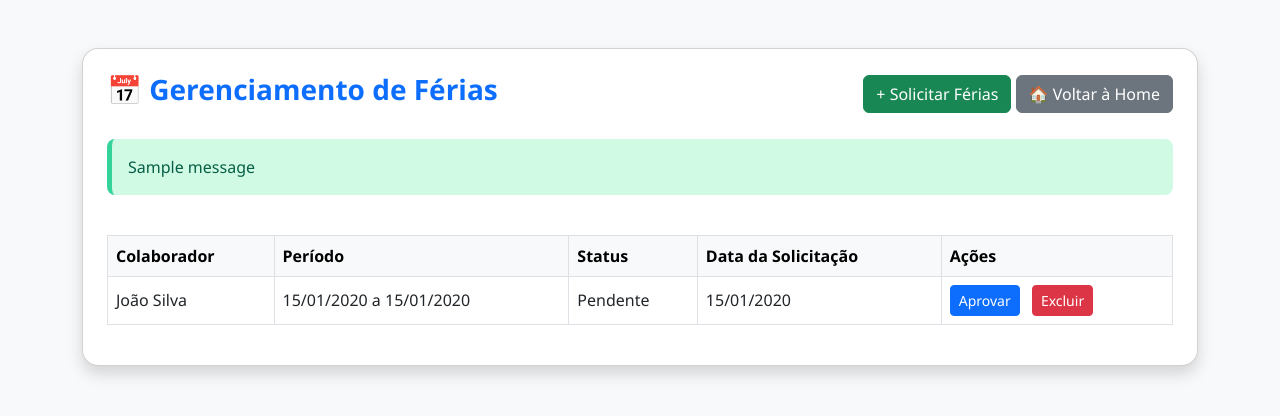
After one commit to HRRBC/dp_ses, a Django app: page /auth/ferias/ in a window 1280 px wide. The commit adds this page. Shown: the top 416 px of the page. Run offline with Django 5.2, Linux system fonts and the light colour scheme; a user stored in the database is signed in; data comes from the database, SQL or seed files in the repository; both versions use the stored data as it was after the commit; tables that the repository leaves empty hold one stand-in row (values such as "Sample post"); one stand-in notice (Sample message) is shown.

Commit message:
Finalizando o projeto
Finalizando o projeto com Script de importação de dados e cadastramento de colaboradores, feito as ultimas duas funções faltantes e finalizado tudo que é necessário para o funcionamento correto do programa. Obrigado a todos que me ajudaram nesse projeto.

```diff
--- a/dp_ses_management/models.py
+++ b/dp_ses_management/models.py
@@ -126,3 +126,23 @@ class Colaborador(models.Model):
 
     def __str__(self):
         return self.nome_completo if self.nome_completo else f"Colaborador {self.registro}"
+
+
+# Esta classe deve ser um modelo separado, não aninhado
+class Ferias(models.Model):
+    STATUS_CHOICES = [
+        ('pendente', 'Pendente'),
+        ('aprovada', 'Aprovada'),
+        ('rejeitada', 'Rejeitada'),
+        ('cancelada', 'Cancelada'),
+    ]
+
+    colaborador = models.ForeignKey(Colaborador, on_delete=models.CASCADE, related_name='ferias')
+    data_inicio = models.DateField(verbose_name="Data de Início")
+    data_fim = models.DateField(verbose_name="Data de Fim")
+    status = models.CharField(max_length=20, choices=STATUS_CHOICES, default='pendente')
+    data_solicitacao = models.DateField(auto_now_add=True)
+    observacoes = models.TextField(blank=True, null=True)
+
+    def __str__(self):
+        return f"Férias de {self.colaborador.nome_completo} ({self.data_inicio} a {self.data_fim})"
--- a/dp_ses_management/urls.py
+++ b/dp_ses_management/urls.py
@@ -16,4 +16,11 @@ urlpatterns = [
     path('gerar-folha-ponto-pdf/', views.gerar_folha_ponto_pdf, name='gerar_folha_ponto_pdf'),
     path('aniversariantes/', views.listar_aniversariantes, name='listar_aniversariantes'),
     path('aniversariantes/pdf/<str:mes>/', views.gerar_aniversariantes_pdf, name='gerar_aniversariantes_pdf'),
+    path('aniversariantes/', views.listar_aniversariantes, name='listar_aniversariantes'),
+    path('aniversariantes/pdf/<str:mes>/', views.gerar_aniversariantes_pdf, name='gerar_aniversariantes_pdf'),
+    # NOVO: Rotas para férias
+    path('ferias/', views.listar_ferias, name='listar_ferias'),
+    path('ferias/solicitar/', views.solicitar_ferias, name='solicitar_ferias'),
+    path('ferias/aprovar/<int:ferias_id>/', views.aprovar_ferias, name='aprovar_ferias'),
+    path('ferias/excluir/<int:ferias_id>/', views.excluir_ferias, name='excluir_ferias'),
 ]
--- a/dp_ses_management/views.py
+++ b/dp_ses_management/views.py
@@ -1,12 +1,12 @@
 from django.shortcuts import render, redirect, get_object_or_404
 from django.contrib.auth import logout
-from .models import Colaborador
 from django.http import HttpResponse
 from django.contrib.auth import authenticate
 from django.contrib.auth import login as login_django
 from django.contrib.auth.decorators import login_required
 from django.contrib import messages
 import logging
+from .models import Colaborador, Ferias  # IMPORTANTE: Adicione o novo modelo Ferias
 from datetime import datetime
 import os
 from django.conf import settings
@@ -369,7 +369,7 @@ def gerar_aniversariantes_pdf(request, mes):
 
     styles = getSampleStyleSheet()
     styles.add(ParagraphStyle(name='TitleStyle', fontSize=18, leading=22, alignment=1, spaceAfter=12, fontName='Helvetica-Bold'))
-    styles.add(ParagraphStyle(name='HeadingStyle', fontSize=14, leading=18, alignment=0, spaceAfter=6, fontName='Helvetica-Bold'))
+    styles.add(ParagraphStyle(name='HeadingStyle', fontSize=16, leading=22, alignment=1, spaceAfter=6, fontName='Helvetica-Bold'))
 
     elements.append(Paragraph("Lista de Aniversariantes", styles['TitleStyle']))
     elements.append(Paragraph(f"Mês de {mes_nome}", styles['HeadingStyle']))
@@ -403,3 +403,76 @@ def gerar_aniversariantes_pdf(request, mes):
     buffer.close()
     response.write(pdf)
     return response
+
+
+@login_required(login_url='/auth/login/')
+def listar_ferias(request):
+    ferias_list = Ferias.objects.all().order_by('-data_solicitacao')
+    context = {
+        'ferias_list': ferias_list,
+    }
+    return render(request, 'tarefas/listar_ferias.html', context)
+
+
+# View para a página de solicitação de férias
+@login_required(login_url='/auth/login/')
+def solicitar_ferias(request):
+    if request.method == 'POST':
+        try:
+            colaborador_id = request.POST.get('colaborador_id')
+            data_inicio = request.POST.get('data_inicio')
+            data_fim = request.POST.get('data_fim')
+            observacoes = request.POST.get('observacoes').strip() or None
+
+            colaborador_obj = get_object_or_404(Colaborador, registro=colaborador_id)
+
+            ferias = Ferias(
+                colaborador=colaborador_obj,
+                data_inicio=data_inicio,
+                data_fim=data_fim,
+                observacoes=observacoes
+            )
+            ferias.full_clean()
+            ferias.save()
+            messages.success(request, f"Solicitação de férias para {colaborador_obj.nome_completo} enviada com sucesso!")
+            return redirect('tarefas:listar_ferias')
+        except Exception as e:
+            messages.error(request, f"Erro ao solicitar férias: {e}")
+            return render(request, 'tarefas/solicitar_ferias.html', {'colaboradores': Colaborador.objects.all()})
+
+    colaboradores = Colaborador.objects.all().order_by('nome_completo')
+    context = {
+        'colaboradores': colaboradores,
+    }
+    return render(request, 'tarefas/solicitar_ferias.html', context)
+
+
+# NOVO: View para aprovar uma solicitação de férias
+@login_required(login_url='/auth/login/')
+def aprovar_ferias(request, ferias_id):
+    # Pega a solicitação de férias ou retorna 404 se não existir
+    ferias = get_object_or_404(Ferias, id=ferias_id)
+
+    # Verifica se a solicitação já não está aprovada para evitar mudanças desnecessárias
+    if ferias.status != 'aprovada':
+        ferias.status = 'aprovada'
+        ferias.save()
+        messages.success(request, f"A solicitação de férias de {ferias.colaborador.nome_completo} foi aprovada com sucesso.")
+    else:
+        messages.info(request, "A solicitação de férias já estava aprovada.")
+
+    return redirect('tarefas:listar_ferias')
+
+
+@login_required(login_url='/auth/login/')
+def excluir_ferias(request, ferias_id):
+    # Pega a solicitação de férias ou retorna 404 se não existir
+    ferias = get_object_or_404(Ferias, id=ferias_id)
+    colaborador_nome = ferias.colaborador.nome_completo
+
+    # Exclui o registro do banco de dados
+    ferias.delete()
+
+    messages.success(request, f"A solicitação de férias de {colaborador_nome} foi excluída com sucesso.")
+
+    return redirect('tarefas:listar_ferias')
--- a/templates/tarefas/home.html
+++ b/templates/tarefas/home.html
@@ -78,12 +78,12 @@
         Lista Geral
     </a>
 
-    <button class="flex flex-col items-center justify-center p-6 md:p-8 bg-blue-200 text-blue-800 text-lg font-semibold rounded-xl shadow-md hover:bg-blue-300 transition duration-300 ease-in-out transform hover:scale-105 text-center">
+    <a href="{% url 'tarefas:listar_ferias' %}" class="flex flex-col items-center justify-center p-6 md:p-8 bg-blue-200 text-blue-800 text-lg font-semibold rounded-xl shadow-md hover:bg-blue-300 transition duration-300 ease-in-out transform hover:scale-105 text-center">
         <svg xmlns="http://www.w3.org/2000/svg" width="32" height="32" viewBox="0 0 24 24" fill="none" stroke="currentColor" stroke-width="2" stroke-linecap="round" stroke-linejoin="round" class="lucide lucide-sun mb-3">
             <circle cx="12" cy="12" r="8"/><line x1="12" x2="12" y1="2" y2="4"/><line x1="12" x2="12" y1="20" y2="22"/><line x1="2" x2="4" y1="12" y2="12"/><line x1="20" x2="22" y1="12" y2="12"/><line x1="4.22" x2="5.64" y1="4.22" y2="5.64"/><line x1="18.36" x2="19.78" y1="18.36" y2="19.78"/><line x1="4.22" x2="5.64" y1="19.78" y2="18.36"/><line x1="18.36" x2="19.78" y1="5.64" y2="4.22"/>
         </svg>
         Férias
-    </button>
+    </a>
 
     <a href="{% url 'tarefas:listar_aniversariantes' %}" class="flex flex-col items-center justify-center p-6 md:p-8 bg-blue-200 text-blue-800 text-lg font-semibold rounded-xl shadow-md hover:bg-blue-300 transition duration-300 ease-in-out transform hover:scale-105 text-center">
         <svg xmlns="http://www.w3.org/2000/svg" width="32" height="32" viewBox="0 0 24 24" fill="none" stroke="currentColor" stroke-width="2" stroke-linecap="round" stroke-linejoin="round" class="lucide lucide-cake mb-3">
--- /dev/null
+++ b/templates/tarefas/listar_ferias.html
@@ -0,0 +1,106 @@
+<!DOCTYPE html>
+<html lang="pt-BR">
+<head>
+    {% load static %}
+    <meta charset="UTF-8">
+    <meta name="viewport" content="width=device-width, initial-scale=1.0">
+    <title>Gerenciamento de Férias</title>
+    <link rel="icon" href="{% static 'imagens/favicon.ico' %}" type="image/x-icon">
+    <link href="https://cdn.jsdelivr.net/npm/bootstrap@5.3.0/dist/css/bootstrap.min.css" rel="stylesheet">
+    <style>
+        body {
+            font-family: 'Segoe UI', sans-serif;
+            background-color: #f8f9fa;
+        }
+        .card {
+            border-radius: 1rem;
+        }
+        .message {
+            border-left: 5px solid;
+            padding: 1rem;
+            border-radius: 0.5rem;
+            margin-bottom: 1rem;
+        }
+        .message-success {
+            background-color: #d1fae5;
+            border-color: #34d399;
+            color: #065f46;
+        }
+        .message-error {
+            background-color: #fee2e2;
+            border-color: #ef4444;
+            color: #991b1b;
+        }
+        .message-info {
+            background-color: #e0f2fe;
+            border-color: #3b82f6;
+            color: #1e40af;
+        }
+    </style>
+</head>
+<body>
+    <div class="container py-5">
+        <div class="card shadow p-4">
+            <div class="d-flex justify-content-between align-items-center mb-4">
+                <h1 class="h3 fw-bold text-primary">📅 Gerenciamento de Férias</h1>
+                <div>
+                    <a href="{% url 'tarefas:solicitar_ferias' %}" class="btn btn-success">
+                        + Solicitar Férias
+                    </a>
+                    <a href="{% url 'tarefas:home' %}" class="btn btn-secondary">
+                        🏠 Voltar à Home
+                    </a>
+                </div>
+            </div>
+
+            {% if messages %}
+                <div class="mb-4">
+                    {% for message in messages %}
+                        <div class="message message-{{ message.tags }} {% if message.tags == 'error' %}message-error{% elif message.tags == 'success' %}message-success{% else %}message-info{% endif %}">
+                            {{ message }}
+                        </div>
+                    {% endfor %}
+                </div>
+            {% endif %}
+
+            {% if ferias_list %}
+                <div class="table-responsive">
+                    <table class="table table-hover table-bordered align-middle">
+                        <thead class="table-light">
+                            <tr>
+                                <th>Colaborador</th>
+                                <th>Período</th>
+                                <th>Status</th>
+                                <th>Data da Solicitação</th>
+                                <th>Ações</th>
+                            </tr>
+                        </thead>
+                        <tbody>
+                            {% for ferias in ferias_list %}
+                                <tr>
+                                    <td>{{ ferias.colaborador.nome_completo }}</td>
+                                    <td>{{ ferias.data_inicio|date:"d/m/Y" }} a {{ ferias.data_fim|date:"d/m/Y" }}</td>
+                                    <td>{{ ferias.get_status_display }}</td>
+                                    <td>{{ ferias.data_solicitacao|date:"d/m/Y" }}</td>
+                                    <td>
+                                        {% if ferias.status == 'pendente' %}
+                                            <a href="{% url 'tarefas:aprovar_ferias' ferias.id %}" class="btn btn-primary btn-sm me-2">Aprovar</a>
+                                            <a href="{% url 'tarefas:excluir_ferias' ferias.id %}" class="btn btn-danger btn-sm" onclick="return confirm('Tem certeza que deseja excluir esta solicitação de férias?');">Excluir</a>
+                                        {% else %}
+                                            <a href="{% url 'tarefas:excluir_ferias' ferias.id %}" class="btn btn-danger btn-sm" onclick="return confirm('Tem certeza que deseja excluir esta solicitação de férias?');">Excluir</a>
+                                        {% endif %}
+                                    </td>
+                                </tr>
+                            {% endfor %}
+                        </tbody>
+                    </table>
+                </div>
+            {% else %}
+                <div class="alert alert-info mt-4" role="alert">
+                    Nenhuma solicitação de férias encontrada.
+                </div>
+            {% endif %}
+        </div>
+    </div>
+</body>
+</html>
```
Also changed, not shown: dp_ses_management/management/commands/importar_colaborador.py (added, +113 -0 lines), requirements.txt (+7 -0 lines), templates/tarefas/solicitar_ferias.html (added, +61 -0 lines), db.sqlite3, dp_ses_management/migrations/0012_alter_colaborador_bairro_alter_colaborador_cargo_and_more.py (added), 1 other file.
